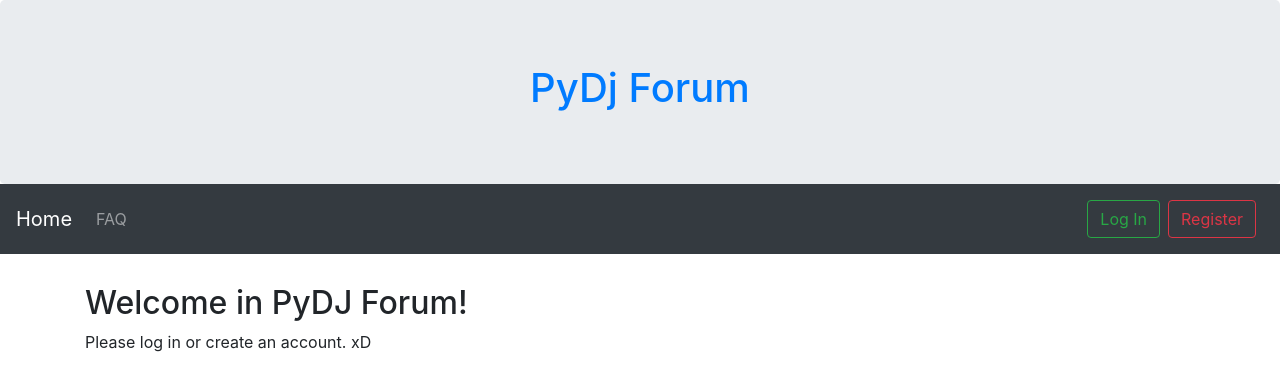
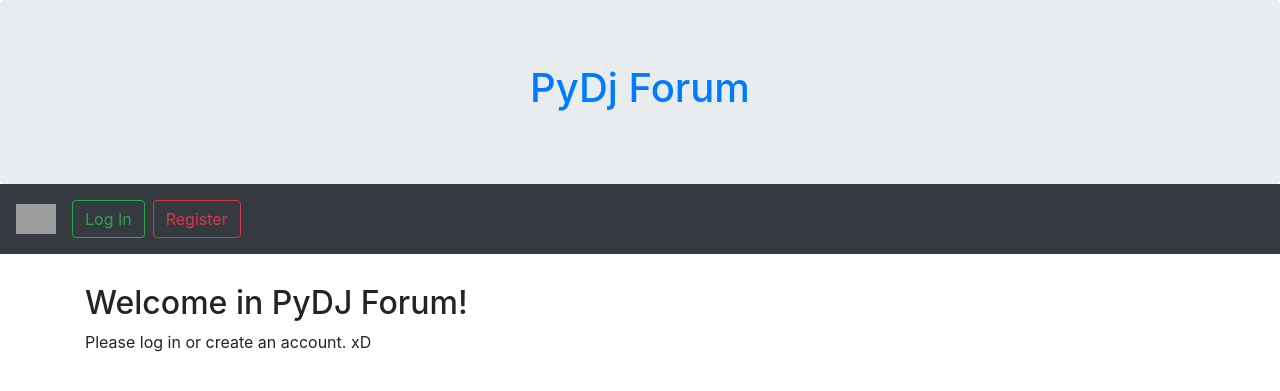
Before and after one commit to mrcsan/forumPyDj, a Django app: page /forum/ in a window 1280 px wide. Shown: the top 391 px of the page. Run offline with Django 3.2, Linux system fonts and the light colour scheme; some libraries are stand-ins or nearby versions; grey boxes are pictures that could not be loaded.

Commit message:
Changed Home to clickable logo

```diff
--- a/forum/static/forum/interactions.js
+++ b/forum/static/forum/interactions.js
@@ -10,6 +10,6 @@ function goToLogOut() {
     window.location='/forum/logout';
   };
 
-  // function goToNewTopic() {
-  //   alert = "Hold your horses cowboy! This feature is not ready yet. XD";
-  // };
+  function goToNewTopic() {
+    window.alert = "Hold your horses cowboy! This feature is not ready yet. XD";
+  };
--- a/forum/templates/forum/base.html
+++ b/forum/templates/forum/base.html
@@ -30,27 +30,30 @@
         </div>
 
         <nav class="navbar navbar-expand-sm bg-dark navbar-dark">
-            <a class="navbar-brand" href="http://127.0.0.1:8000/forum">Home</a>
+            <!-- <a class="navbar-brand" href="http://127.0.0.1:8000/forum">Home</a> -->
+            <a class="navbar-brand" href="http://127.0.0.1:8000/forum">
+                <img src="https://bit.ly/2ElckHN" alt="Home" style="width:40px;">
+              </a>
             <!-- <button class="navbar-toggler" type="button" data-toggle="collapse" data-target="#collapsibleNavbar">
                 <span class="navbar-toggler-icon"></span>
             </button> -->
             {% if user.is_authenticated %}
                 <button class="btn btn-outline-success my-2 mr-sm-2" type="submit" onclick="goToNewTopic()">New Topic</button>
             {% endif %}
-            <div class="collapse navbar-collapse" id="collapsibleNavbar">
+            <!-- <div class="collapse navbar-collapse" id="collapsibleNavbar">
                 <ul class="navbar-nav mr-auto">
                     <li class="nav-item">
                         <a class="nav-link" href="http://127.0.0.1:8000/forum/faq">FAQ</a>
                     </li>
                 </ul>
+            </div>-->
             {% if user.is_authenticated %}
-                <button class="btn btn-outline-danger my-2 mr-sm-2" type="submit">{{request.user.username}}</button>
+                <button class="btn btn-outline-danger my-2 mr-sm-2 right" type="submit">{{request.user.username}}</button>
                 <button class="btn btn-outline-warning my-2 mr-sm-2" type="submit" onclick="goToLogOut()">Log Out</button>
                 {% else %}
                 <button class="btn btn-outline-success my-2 mr-sm-2" type="submit" onclick="goToLogIn()">Log In</button>
                 <button class="btn btn-outline-danger my-2 mr-sm-2" type="submit" onclick="goToSignUp()">Register</button>
                 {% endif %}
-             </div>
          </nav>
 
         <div class="container" style="margin-top:30px">
```
Also changed, not shown: 1 other file.
